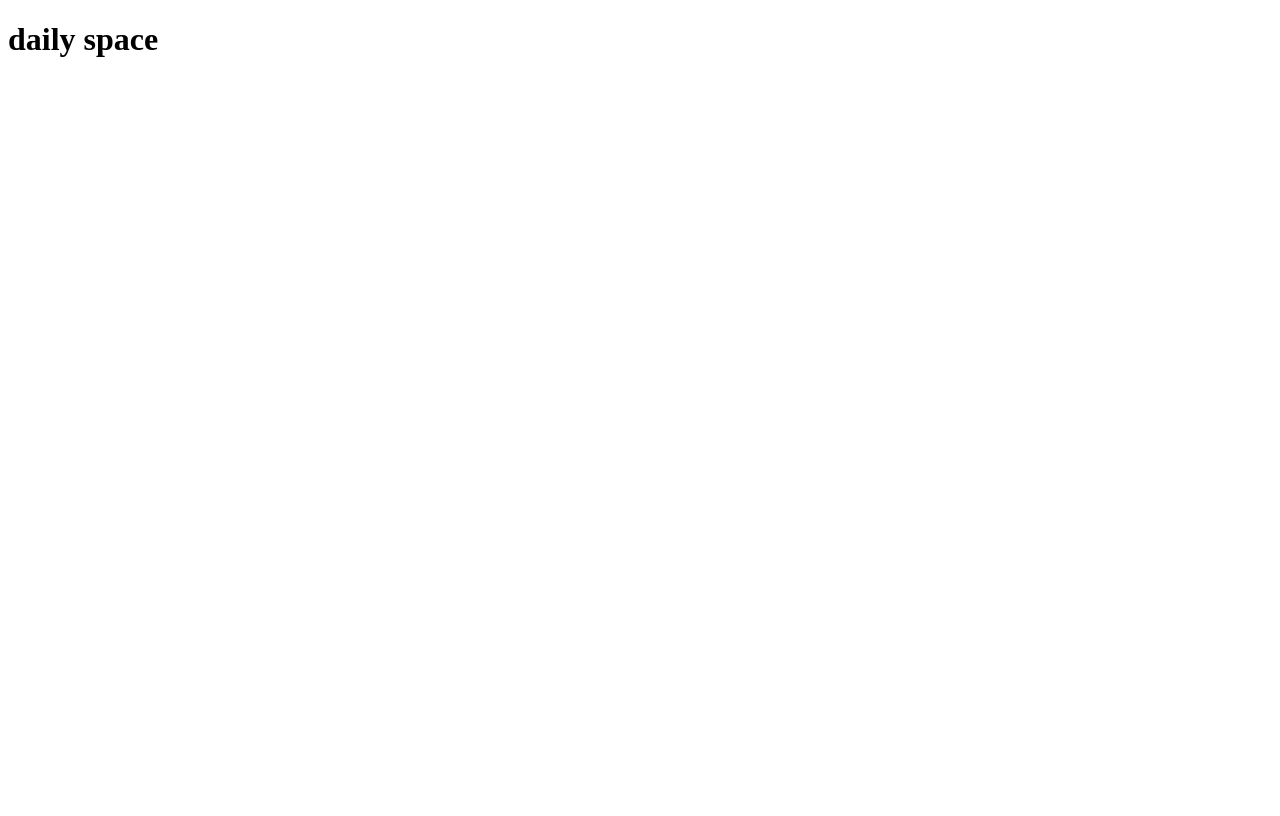
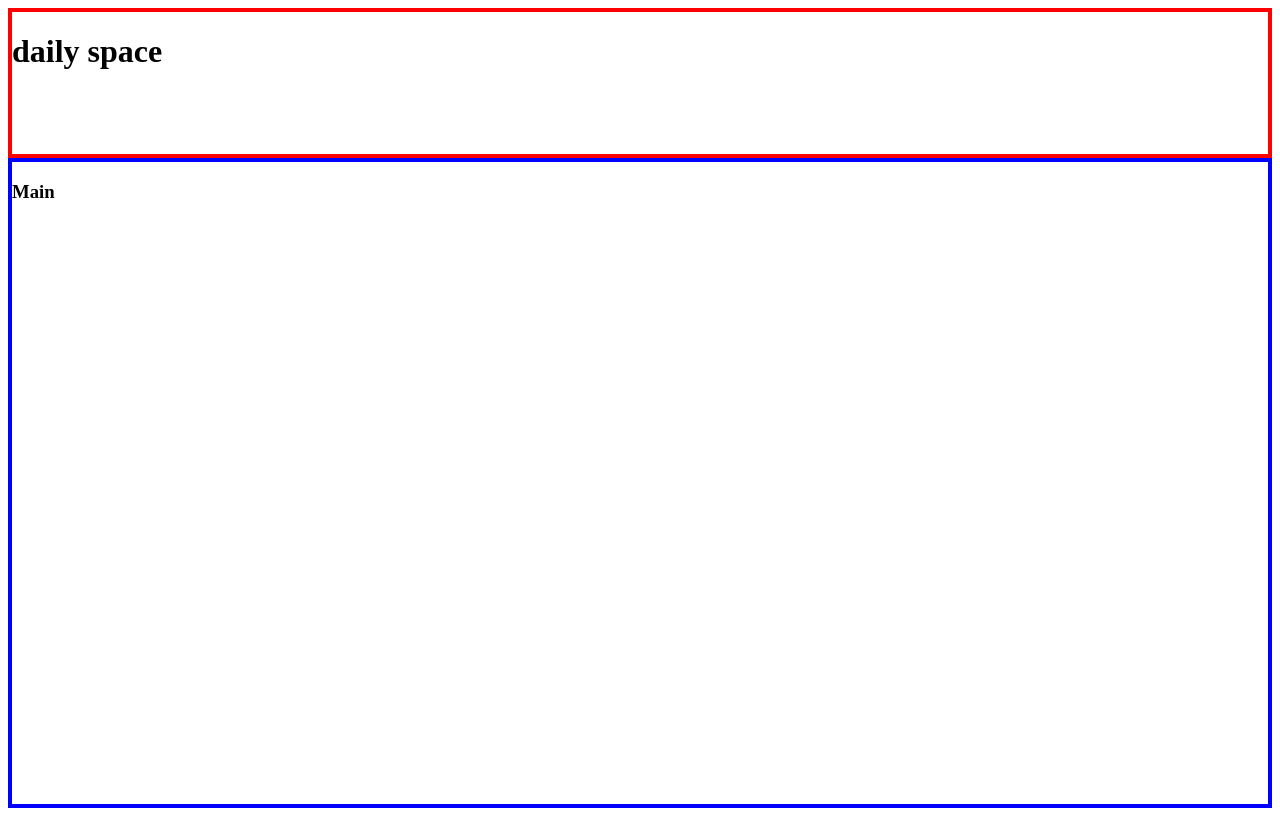
Before and after one commit to christopherchateau/dailyspace, a Vue app: page / in a window 1280 px wide. Built offline with nearby package versions, Linux system fonts and the light colour scheme.

Commit message:
Create Main component

```diff
--- a/src/App.vue
+++ b/src/App.vue
@@ -1,22 +1,27 @@
 <template>
   <div class="app">
     <Header/>
+    <Main/>
   </div>
 </template>
 
 <script>
-import Header from './components/Header.vue'
+import Header from "./components/Header.vue";
+import Main from "./components/Main.vue";
 
 export default {
-  name: 'app',
+  name: "app",
   components: {
-    Header
+    Header,
+    Main
   }
-}
+};
 </script>
 
 <style>
-h1 {
-  color: red;
+.app {
+  display: grid;
+  grid-auto-rows: 150px 1fr;
+  height: 100vh;
 }
 </style>
--- a/src/components/Header.vue
+++ b/src/components/Header.vue
@@ -6,16 +6,19 @@
 
 <script>
 export default {
-  name: 'header',
+  name: "header",
   data() {
     return {
       title: "daily space"
-    }
+    };
   }
-}
+};
 </script>
 
 <style scoped>
+.header {
+  border: 4px solid red;
+}
 .title {
   color: black;
 }
--- /dev/null
+++ b/src/components/Main.vue
@@ -0,0 +1,20 @@
+<template>
+  <div class="main">
+    <h3>Main</h3>
+  </div>
+</template>
+
+<script>
+export default {
+  name: "main",
+  data() {
+    return {};
+  }
+};
+</script>
+
+<style scoped>
+.main {
+  border: 4px solid blue;
+}
+</style>
--- a/src/main.js
+++ b/src/main.js
@@ -1,8 +1,8 @@
-import Vue from 'vue'
-import App from './App.vue'
+import Vue from "vue";
+import App from "./App.vue";
 
-Vue.config.productionTip = false
+Vue.config.productionTip = false;
 
 new Vue({
-  render: h => h(App),
-}).$mount('#app')
+  render: h => h(App)
+}).$mount("#app");
```
